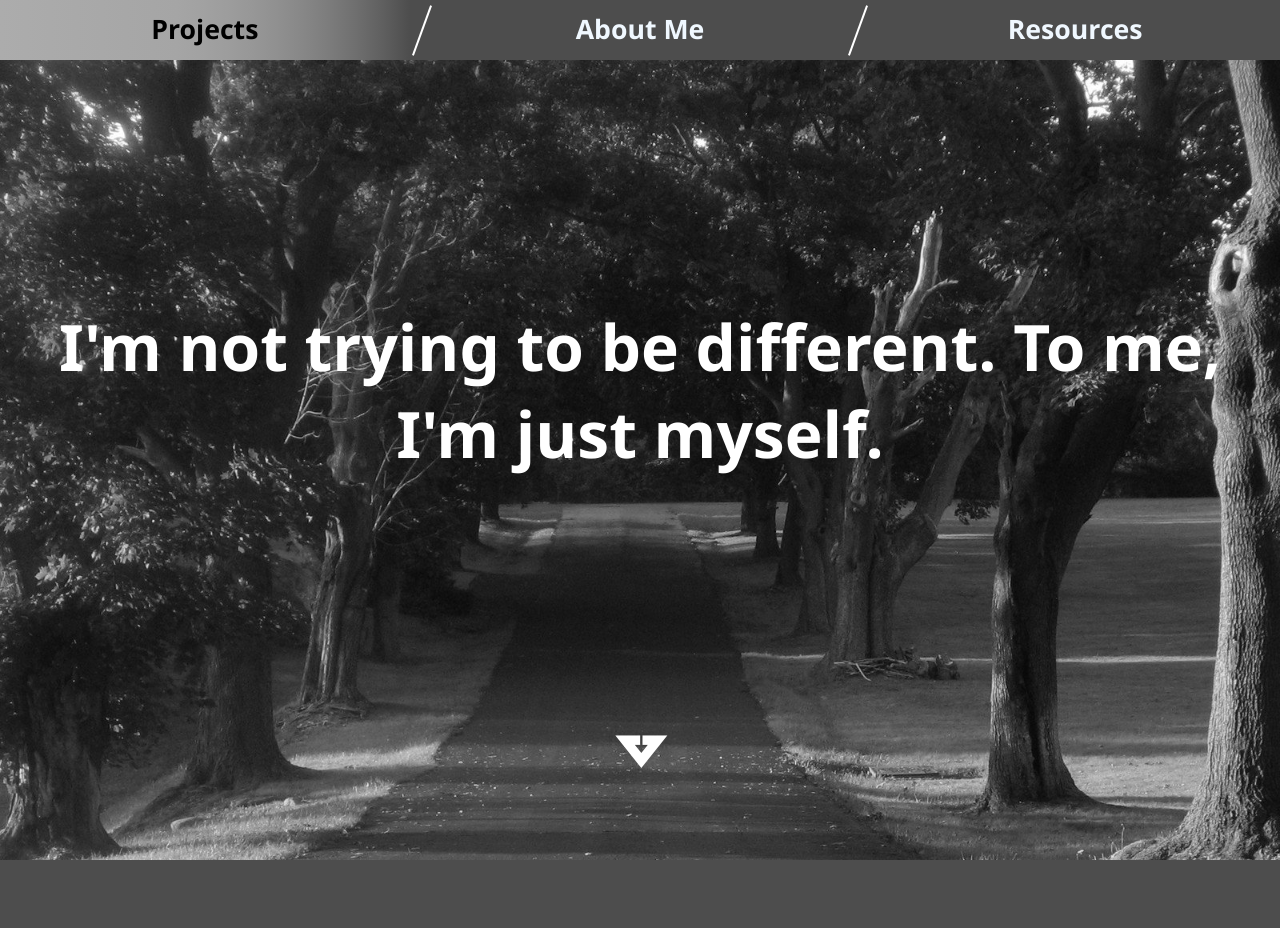
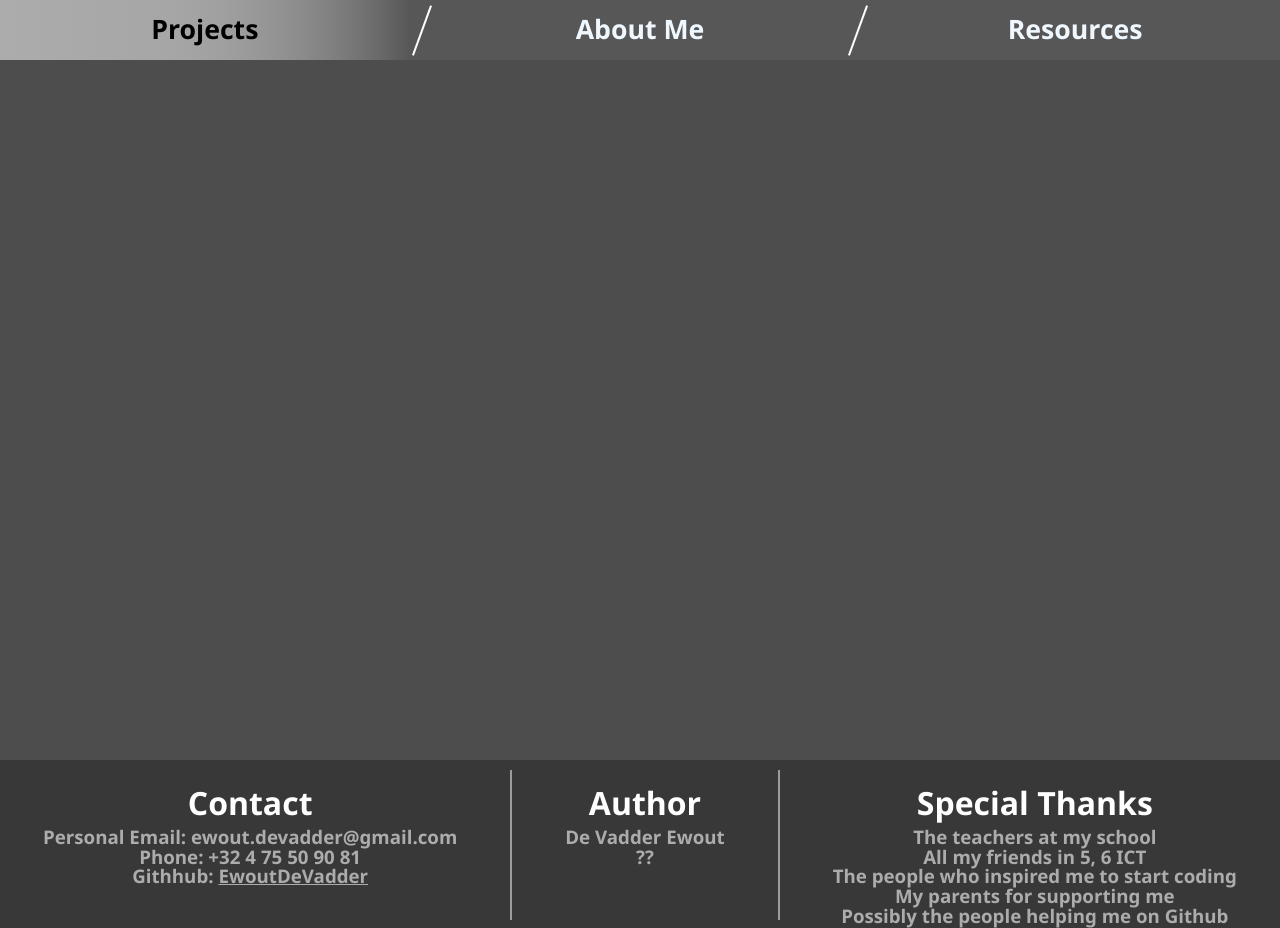
Before and after one commit to EwoutDeVadder/Personal-Website, a plain HTML site: page aboutme.html in a window 1280 px wide. Shown: the top 928 px of the page. Drawn offline with Linux system fonts and the light colour scheme.

Commit message:
v0.5.0.2

```diff
--- a/aboutme.html
+++ b/aboutme.html
@@ -26,11 +26,7 @@
     </header>
     <main>
         <div id="main_contentwrapper">
-            <div id="img_main_quotes"><img src="img/black+white_bg_abme.png" alt=""></div>
-            <div id="main_quotes">
-                <h1>I'm not trying to be different. To me, I'm just myself.</h1>
-                <h1 class="lower">🢗</h1>
-            </div>
+
         </div>
     </main>
     <footer>
--- a/styles.css
+++ b/styles.css
@@ -4,7 +4,7 @@ body{
 }
 
 header{
-    background-color: #4d4d4d;
+    background-color: #575757;
     height: 60px;
 }
 
@@ -17,7 +17,7 @@ header{
 
 .header_button{
     height: 60px;
-    background-color: #4d4d4d;
+    background-color: #575757;
     width: 32%;
     border-style: none;
     font-family:'Segoe UI', Tahoma, Geneva, Verdana, sans-serif ;
@@ -29,21 +29,21 @@ header{
 }
 
 .header_button_left:hover{
-    background-image: linear-gradient(90deg, #acacac, 80%, #4d4d4d);
+    background-image: linear-gradient(90deg, #acacac, 80%, #575757);
     .header_button_text{
         color: #000000;
     }
 }
 
 .header_button_middle:hover{
-    background-image: linear-gradient(90deg, #4d4d4d, 20%, #acacac, 80%, #4d4d4d);
+    background-image: linear-gradient(90deg, #575757, 20%, #acacac, 80%, #575757);
     .header_button_text{
         color: #000000;
     }
 }
 
 .header_button_right:hover{
-    background-image: linear-gradient(90deg, #4d4d4d, 20%, #acacac);
+    background-image: linear-gradient(90deg, #575757, 20%, #acacac);
     .header_button_text{
         color: #000000;
     }
@@ -62,10 +62,15 @@ footer{
     bottom: 0;
     width: 100%;
     height: 60px;
+    background-color: #383838;
+    display: flex;
+    box-shadow: 0 50vh 0 50vh #383838;
+}
+
+main{
     background-color: #4d4d4d;
-    display: flex;
-    box-shadow: 0 50vh 0 50vh #4d4d4d;
 }
+
 
 #footer_contentwrapper{
     width: 100%;
--- a/styles_aboutme.css
+++ b/styles_aboutme.css
@@ -1,32 +1,3 @@
 main{
-    background-color: #4d4d4d;
-    min-height: 2000px;
-    overflow: hidden;
-    font-family:'Segoe UI', Tahoma, Geneva, Verdana, sans-serif ;
+    min-height: 700px;
 }
-
-#main_quotes{
-    text-align: center;
-    z-index: 1;
-    margin-top: 0px;
-    font-size: xx-large;
-    margin-top: -600px;
-    color: rgb(255, 255, 255);
-}
-
-#main_quotes .lower{
-    margin-top: 250px;
-}
-
-#img_main_quotes {
-    width: 100%;
-    max-height: 800px;
-
-    overflow: hidden;
-    z-index: 0;
-  }
-  #img_main_quotes img {
-    object-fit: cover;
-    width: 100%;
-    height: 100%;
-  }
--- a/styles_index.css
+++ b/styles_index.css
@@ -1,5 +1,4 @@
 main{
-    background-color: white;
     min-height: 700px;
     overflow: hidden;
 }
```
Also changed, not shown: index.html (+25 -0 lines).
